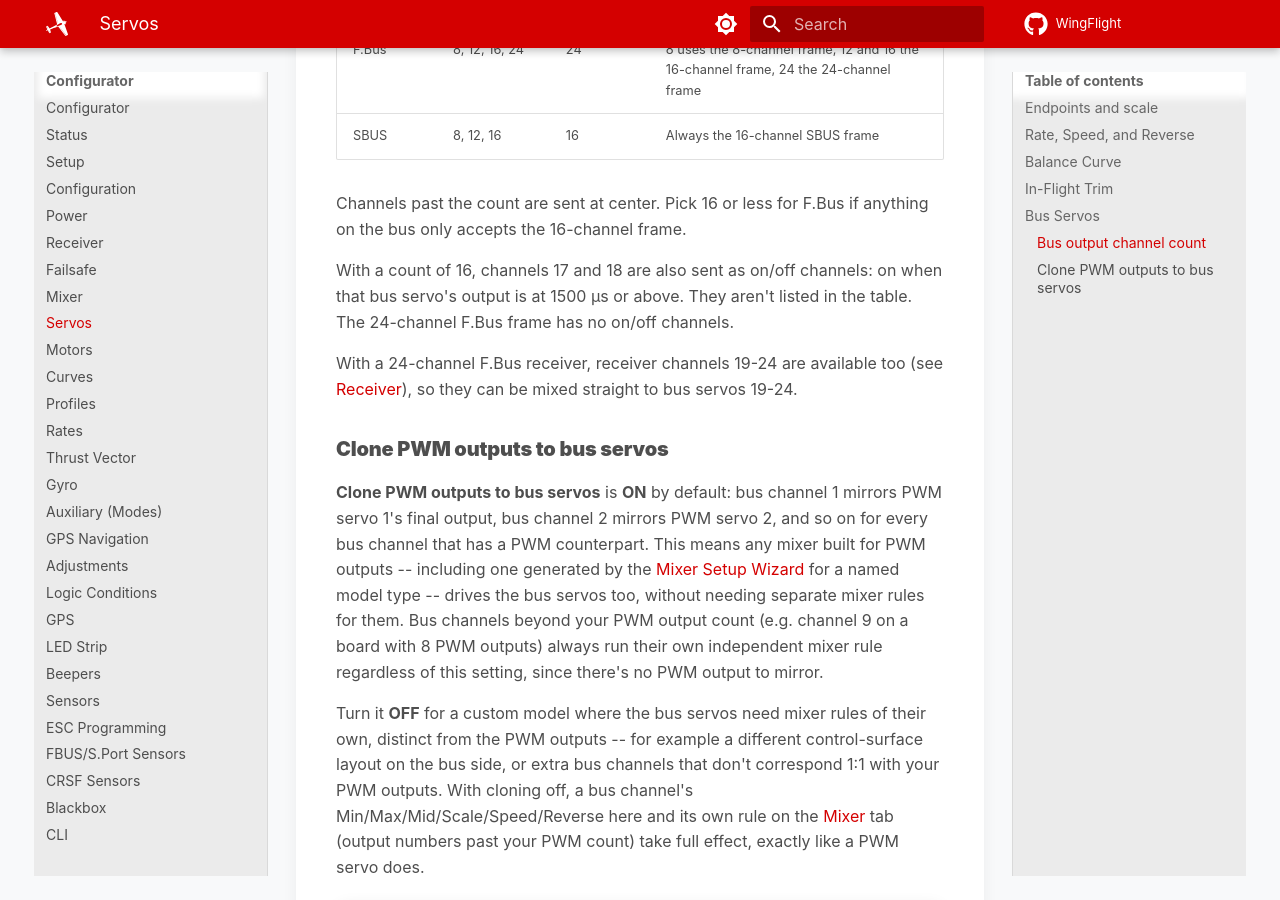
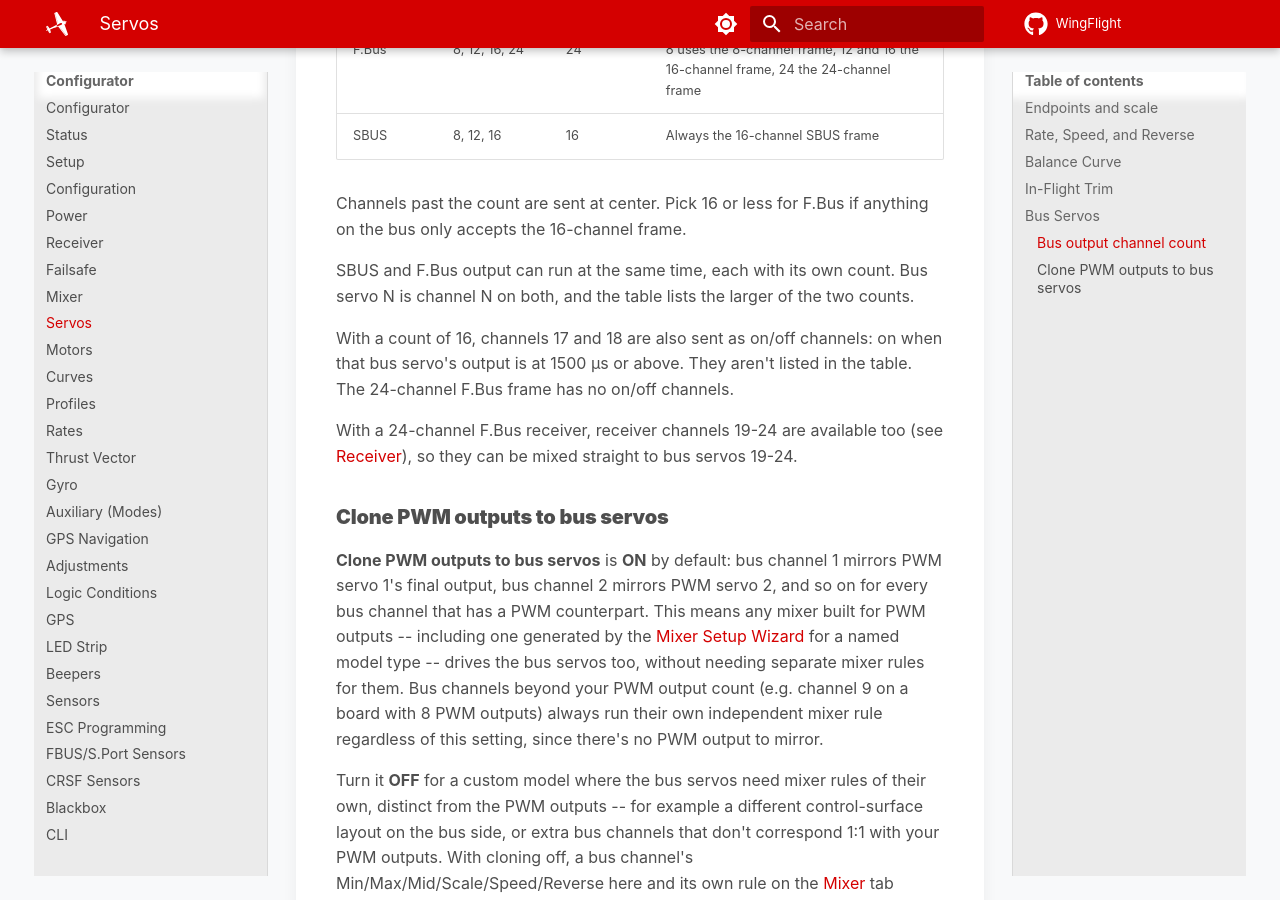
Before and after one commit to WingFlight/wingflight-docs, an MkDocs documentation site: the page built from docs/configurator/tabs/servos.md, in a window 1280 px wide and 900 px high, scrolled down 3506 px. Built offline with MkDocs 1.6.1 and Material for MkDocs 9.7.7, drawn with Linux system fonts in a browser that asks for light colours.

Commit message:
Note that SBUS and F.Bus output can run together
Co-Authored-By: Claude Opus 5.5 <noreply@anthropic.com>

```diff
--- a/docs/configurator/tabs/servos.md
+++ b/docs/configurator/tabs/servos.md
@@ -141,6 +141,10 @@ is saved with the rest of this tab. The CLI settings are
 Channels past the count are sent at center. Pick 16 or less for F.Bus if
 anything on the bus only accepts the 16-channel frame.
 
+SBUS and F.Bus output can run at the same time, each with its own count. Bus
+servo N is channel N on both, and the table lists the larger of the two
+counts.
+
 With a count of 16, channels 17 and 18 are also sent as on/off channels: on
 when that bus servo's output is at 1500 µs or above. They aren't listed in
 the table. The 24-channel F.Bus frame has no on/off channels.
```
